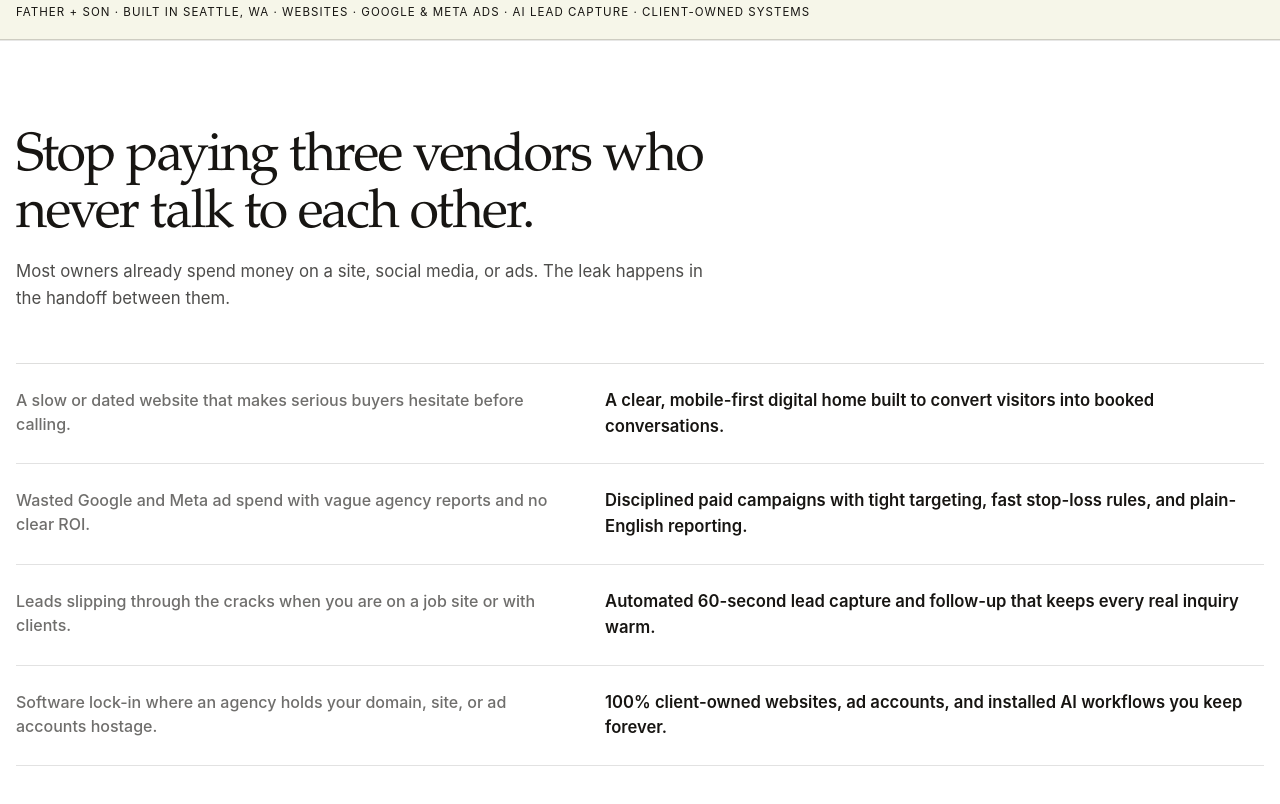
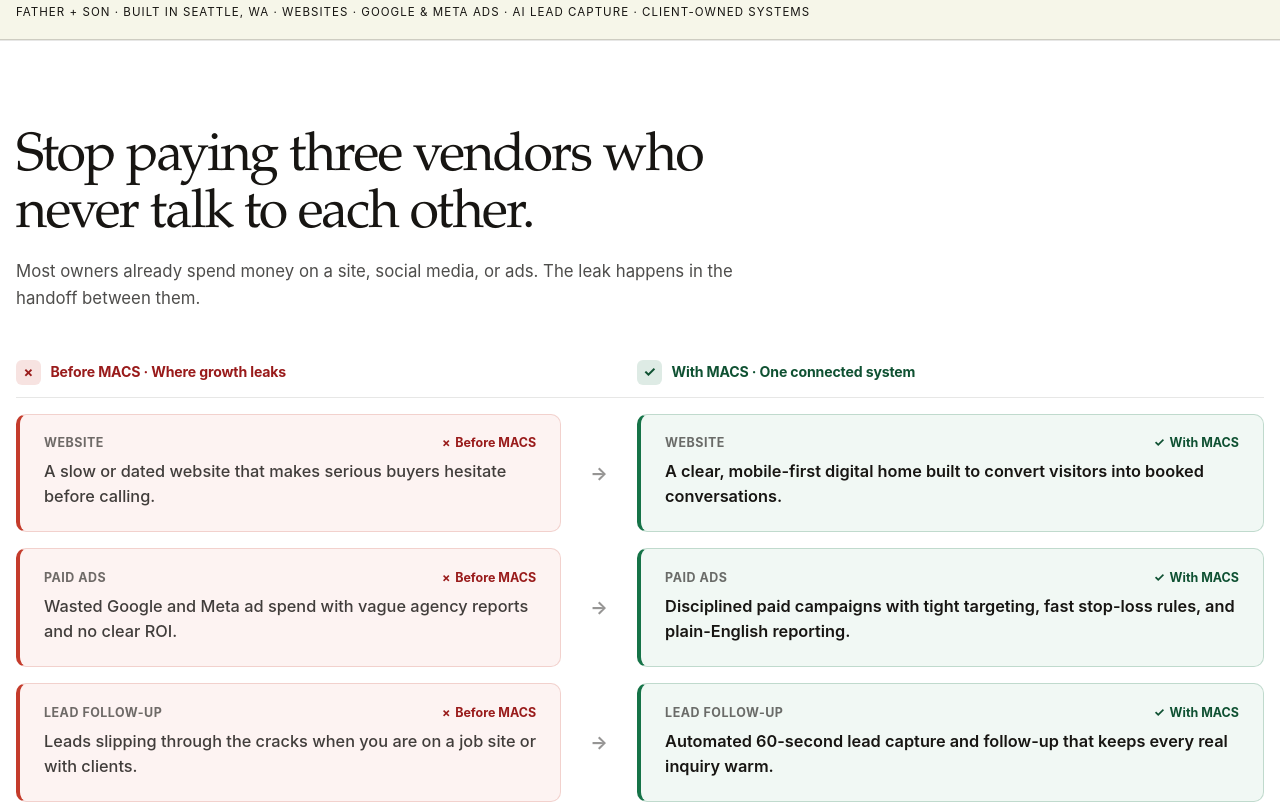
Before and after one commit to executiveusa/macsdigitalmedia, a Next.js app: page / in a window 1280 px wide. Shown: the part 860-1664 px from the top of the page. Built offline with nearby package versions, Linux system fonts and the light colour scheme; no server answers.

Commit message:
feat(clarity): color-coded Before->After clarity cards and asc3nd.org refresh (#68)

```diff
--- a/app/gauntlet-ms04.css
+++ b/app/gauntlet-ms04.css
@@ -240,8 +240,14 @@ section[id],
   color: var(--macs-ink);
 }
 
-/* 4. Conversion Factory Clarity Band (Problem -> Outcome) */
+/* 4. Conversion Factory + Steve Krug Color-Coded Clarity Band (Before -> After) */
 .macs-clarity {
+  --macs-problem-bg: #fdf3f2;
+  --macs-problem-border: #c43b2b;
+  --macs-problem-ink: #991b1b;
+  --macs-solution-bg: #f1f8f4;
+  --macs-solution-border: #157347;
+  --macs-solution-ink: #0f5132;
   padding-block: clamp(4rem, 7vw, 6.5rem);
   background: #ffffff;
   color: var(--macs-ink);
@@ -250,8 +256,8 @@ section[id],
 }
 
 .macs-clarity__head {
-  max-width: 44rem;
-  margin-bottom: clamp(2.25rem, 4vw, 3.5rem);
+  max-width: 46rem;
+  margin-bottom: clamp(2rem, 3.8vw, 3rem);
 }
 
 .macs-clarity__head h2 {
@@ -266,28 +272,137 @@ section[id],
   color: rgba(23, 21, 18, 0.76);
 }
 
-.macs-clarity__grid {
+.macs-clarity__legend {
   display: grid;
-  border-top: 1px solid rgba(23, 21, 18, 0.14);
+  grid-template-columns: minmax(0, 1fr) 2.75rem minmax(0, 1.15fr);
+  gap: 1rem;
+  align-items: center;
+  margin-bottom: 1rem;
+  padding-bottom: 0.75rem;
+  border-bottom: 1px solid rgba(23, 21, 18, 0.1);
 }
 
-.macs-clarity__row {
-  display: grid;
-  grid-template-columns: minmax(0, 1fr) minmax(0, 1.2fr);
-  gap: 1.5rem 2.5rem;
-  padding-block: 1.5rem;
-  border-bottom: 1px solid rgba(23, 21, 18, 0.12);
-  align-items: start;
+.macs-clarity__legend-col {
+  display: inline-flex;
+  align-items: center;
+  gap: 0.6rem;
+  font: 650 0.88rem/1.2 var(--editorial-sans);
+  letter-spacing: -0.01em;
 }
 
-.macs-clarity__before {
-  font: 500 1rem/1.5 var(--editorial-sans);
+.macs-clarity__legend-col--before {
+  color: var(--macs-problem-ink);
+}
+
+.macs-clarity__legend-col--after {
+  color: var(--macs-solution-ink);
+}
+
+.macs-clarity__badge {
+  display: inline-grid;
+  place-items: center;
+  width: 1.55rem;
+  height: 1.55rem;
+  border-radius: 6px;
+  font: 700 0.9rem/1 var(--editorial-sans);
+}
+
+.macs-clarity__badge--before {
+  background: rgba(196, 59, 43, 0.14);
+  color: var(--macs-problem-ink);
+}
+
+.macs-clarity__badge--after {
+  background: rgba(21, 115, 71, 0.14);
+  color: var(--macs-solution-ink);
+}
+
+.macs-clarity__list {
+  display: grid;
+  gap: 1rem;
+}
+
+.macs-clarity__pair {
+  display: grid;
+  grid-template-columns: minmax(0, 1fr) 2.75rem minmax(0, 1.15fr);
+  gap: 1rem;
+  align-items: stretch;
+}
+
+.macs-clarity__card {
+  padding: 1.35rem 1.5rem;
+  border-radius: var(--macs-radius-btn);
+  border: 1px solid transparent;
+  display: grid;
+  gap: 0.5rem;
+  align-content: start;
+}
+
+.macs-clarity__card--before {
+  background: var(--macs-problem-bg);
+  border-color: rgba(196, 59, 43, 0.18);
+  border-left: 4px solid var(--macs-problem-border);
+}
+
+.macs-clarity__card--after {
+  background: var(--macs-solution-bg);
+  border-color: rgba(21, 115, 71, 0.22);
+  border-left: 4px solid var(--macs-solution-border);
+}
+
+.macs-clarity__meta {
+  display: flex;
+  align-items: center;
+  justify-content: space-between;
+  gap: 0.75rem;
+}
+
+.macs-clarity__topic {
+  font: 700 0.78rem/1.2 var(--editorial-sans);
+  letter-spacing: 0.04em;
+  text-transform: uppercase;
   color: rgba(23, 21, 18, 0.62);
 }
 
-.macs-clarity__after {
-  font: 600 1.04rem/1.55 var(--editorial-sans);
+.macs-clarity__state {
+  display: inline-flex;
+  align-items: center;
+  gap: 0.3rem;
+  font: 650 0.78rem/1.2 var(--editorial-sans);
+}
+
+.macs-clarity__state--before {
+  color: var(--macs-problem-ink);
+}
+
+.macs-clarity__state--after {
+  color: var(--macs-solution-ink);
+}
+
+.macs-clarity__text {
+  margin: 0;
+  font: 500 1.02rem/1.55 var(--editorial-sans);
   color: var(--macs-ink);
+}
+
+.macs-clarity__card--before .macs-clarity__text {
+  color: rgba(23, 21, 18, 0.82);
+}
+
+.macs-clarity__card--after .macs-clarity__text {
+  font-weight: 600;
+  color: var(--macs-ink);
+}
+
+.macs-clarity__arrow {
+  display: grid;
+  place-items: center;
+  color: rgba(23, 21, 18, 0.45);
+  font: 700 1.15rem/1 var(--editorial-sans);
+}
+
+.macs-clarity__arrow-mobile {
+  display: none;
 }
 
 /* 5. Enriched Programs Rows & Segmented Toggle */
@@ -655,7 +770,28 @@ section[id],
     padding-top: calc(var(--header-clearance-mobile) + 1.5rem) !important;
   }
 
-  .macs-clarity__row,
+  .macs-clarity__legend {
+    display: none;
+  }
+
+  .macs-clarity__pair {
+    grid-template-columns: 1fr;
+    gap: 0.45rem;
+    padding-bottom: 0.75rem;
+  }
+
+  .macs-clarity__arrow {
+    height: 1.4rem;
+  }
+
+  .macs-clarity__arrow-desktop {
+    display: none;
+  }
+
+  .macs-clarity__arrow-mobile {
+    display: inline;
+  }
+
   .macs-program-card,
   .macs-faq-section__grid {
     grid-template-columns: 1fr;
--- a/app/llms.txt/route.ts
+++ b/app/llms.txt/route.ts
@@ -24,7 +24,7 @@ Owner-led local service businesses, clinics, eCommerce brands, and community org
 Clients keep 100% ownership of their domain, website codebase, ad accounts, data, and installed workflows. No 12-month agency lock-in contracts. Consequential actions use clear human approval gates.
 
 ## Selected work
-- ASC3ND: https://www.asc3nd.org (Case study: https://www.macsdigitalmedia.com/work/asc3nd)
+- ASC3ND: https://asc3nd.org (Case study: https://www.macsdigitalmedia.com/work/asc3nd)
 - Taste of Nawlins: https://www.macsdigitalmedia.com/work/taste-of-nawlins
 
 ## Contact and public resources
--- a/app/page.tsx
+++ b/app/page.tsx
@@ -6,6 +6,7 @@ import {
   HeroCopyMotion,
   HeroParallax,
   RollingTextLink,
+  StaggerItem,
 } from "@/components/motion";
 import { editorialHome } from "@/lib/editorial-home";
 import { getServerLocale } from "@/lib/server-preferences";
@@ -89,12 +90,47 @@ export default async function HomePage() {
             <h2 id="clarity-title">{home.clarityTitle}</h2>
             <p>{home.claritySubtitle}</p>
           </div>
-          <div className="macs-clarity__grid">
+
+          <div className="macs-clarity__legend" aria-hidden="true">
+            <div className="macs-clarity__legend-col macs-clarity__legend-col--before">
+              <span className="macs-clarity__badge macs-clarity__badge--before">×</span>
+              <span>{home.clarityBeforeLabel}</span>
+            </div>
+            <div className="macs-clarity__legend-spacer" />
+            <div className="macs-clarity__legend-col macs-clarity__legend-col--after">
+              <span className="macs-clarity__badge macs-clarity__badge--after">✓</span>
+              <span>{home.clarityAfterLabel}</span>
+            </div>
+          </div>
+
+          <div className="macs-clarity__list" role="list">
             {home.clarityPairs.map((pair) => (
-              <div className="macs-clarity__row" key={pair.before}>
-                <div className="macs-clarity__before">{pair.before}</div>
-                <div className="macs-clarity__after">{pair.after}</div>
-              </div>
+              <StaggerItem className="macs-clarity__pair" key={pair.topic}>
+                <div className="macs-clarity__card macs-clarity__card--before" role="listitem">
+                  <div className="macs-clarity__meta">
+                    <span className="macs-clarity__topic">{pair.topic}</span>
+                    <span className="macs-clarity__state macs-clarity__state--before">
+                      <span aria-hidden="true">×</span> {home.clarityBeforeLabel.split(" · ")[0]}
+                    </span>
+                  </div>
+                  <p className="macs-clarity__text">{pair.before}</p>
+                </div>
+
+                <div className="macs-clarity__arrow" aria-hidden="true">
+                  <span className="macs-clarity__arrow-desktop">→</span>
+                  <span className="macs-clarity__arrow-mobile">↓</span>
+                </div>
+
+                <div className="macs-clarity__card macs-clarity__card--after">
+                  <div className="macs-clarity__meta">
+                    <span className="macs-clarity__topic">{pair.topic}</span>
+                    <span className="macs-clarity__state macs-clarity__state--after">
+                      <span aria-hidden="true">✓</span> {home.clarityAfterLabel.split(" · ")[0]}
+                    </span>
+                  </div>
+                  <p className="macs-clarity__text">{pair.after}</p>
+                </div>
+              </StaggerItem>
             ))}
           </div>
         </div>
--- a/lib/case-studies.ts
+++ b/lib/case-studies.ts
@@ -61,7 +61,7 @@ export const caseStudies: CaseStudy[] = [
     headline: "Turning a community organization into a credible public brand.",
     summary:
       "ASC3ND already had the mission, the founders and the big idea. MACS helped turn that foundation into a clear public brand built around real community work, documentary proof and simple ways for families, mentors, volunteers and partners to connect.",
-    liveUrl: "https://www.asc3nd.org",
+    liveUrl: "https://asc3nd.org",
     heroImage: "/work/asc3nd-hero.webp",
     sections: [
       {
--- a/lib/editorial-home.ts
+++ b/lib/editorial-home.ts
@@ -2,7 +2,7 @@ import type { Locale } from "@/lib/i18n";
 
 type Program = { name: string; line: string; href: string };
 type BuiltItem = { name: string; line: string; href: string };
-type ClarityPair = { before: string; after: string };
+type ClarityPair = { topic: string; before: string; after: string };
 type FaqItem = { question: string; answer: string };
 
 type EditorialHome = {
@@ -16,6 +16,8 @@ type EditorialHome = {
   credibility: string;
   clarityTitle: string;
   claritySubtitle: string;
+  clarityBeforeLabel: string;
+  clarityAfterLabel: string;
   clarityPairs: ClarityPair[];
   programsLabel: string;
   programsTitle: string;
@@ -62,20 +64,26 @@ export const editorialHome: Record<Locale, EditorialHome> = {
     clarityTitle: "Stop paying three vendors who never talk to each other.",
     claritySubtitle:
       "Most owners already spend money on a site, social media, or ads. The leak happens in the handoff between them.",
+    clarityBeforeLabel: "Before MACS · Where growth leaks",
+    clarityAfterLabel: "With MACS · One connected system",
     clarityPairs: [
       {
+        topic: "Website",
         before: "A slow or dated website that makes serious buyers hesitate before calling.",
         after: "A clear, mobile-first digital home built to convert visitors into booked conversations.",
       },
       {
+        topic: "Paid Ads",
         before: "Wasted Google and Meta ad spend with vague agency reports and no clear ROI.",
         after: "Disciplined paid campaigns with tight targeting, fast stop-loss rules, and plain-English reporting.",
       },
       {
+        topic: "Lead Follow-Up",
         before: "Leads slipping through the cracks when you are on a job site or with clients.",
         after: "Automated 60-second lead capture and follow-up that keeps every real inquiry warm.",
       },
       {
+        topic: "Ownership",
         before: "Software lock-in where an agency holds your domain, site, or ad accounts hostage.",
         after: "100% client-owned websites, ad accounts, and installed AI workflows you keep forever.",
       },
@@ -192,20 +200,26 @@ export const editorialHome: Record<Locale, EditorialHome> = {
     clarityTitle: "Deja de pagar tres proveedores que no se hablan entre sí.",
     claritySubtitle:
       "La mayoría de los negocios ya invierten en sitio, redes o anuncios. El dinero se pierde en las desconexiones.",
+    clarityBeforeLabel: "Antes de MACS · Donde se escapa el crecimiento",
+    clarityAfterLabel: "Con MACS · Un solo sistema conectado",
     clarityPairs: [
       {
+        topic: "Sitio web",
         before: "Un sitio lento o confuso que hace dudar a clientes listos para comprar.",
         after: "Un hogar digital claro y rápido en móvil diseñado para convertir visitas en llamadas.",
       },
       {
+        topic: "Anuncios",
         before: "Presupuesto desperdiciado en Google y Meta con reportes vagos y sin retorno claro.",
         after: "Campañas disciplinadas con segmentación precisa, reglas de freno rápido y reportes claros.",
       },
       {
+        topic: "Seguimiento",
         before: "Prospectos que se enfrían cuando estás atendiendo clientes o en operación.",
         after: "Respuesta automática en 60 segundos y seguimiento constante para no perder ventas.",
       },
       {
+        topic: "Propiedad",
         before: "Agencias que retienen tu dominio, sitio web o cuentas publicitarias.",
         after: "100% propiedad del cliente en sitios, cuentas de anuncios y sistemas de IA instalados.",
       },
```
Also changed, not shown: public/work/asc3nd-hero.webp.
